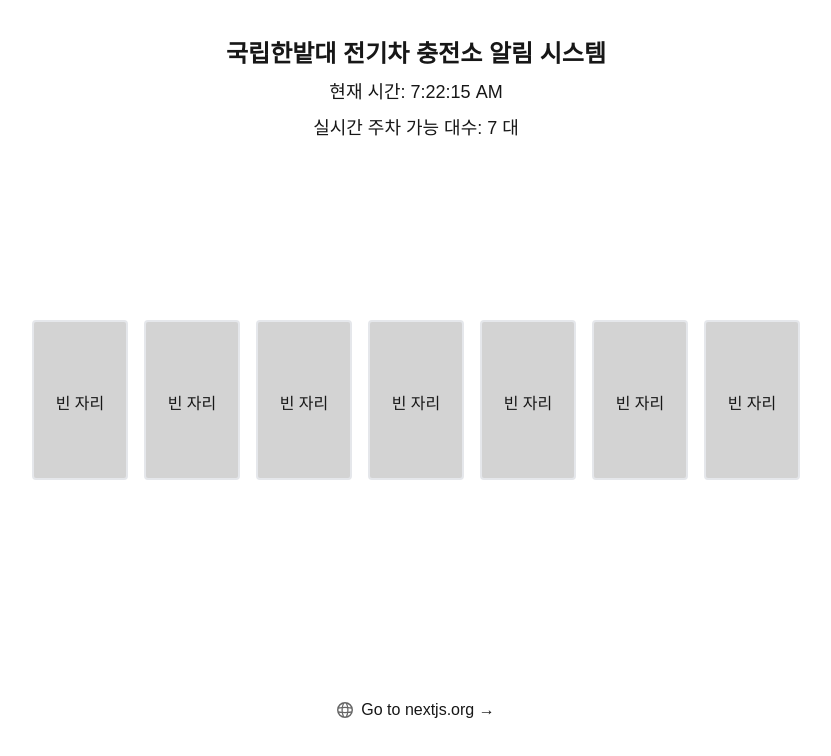
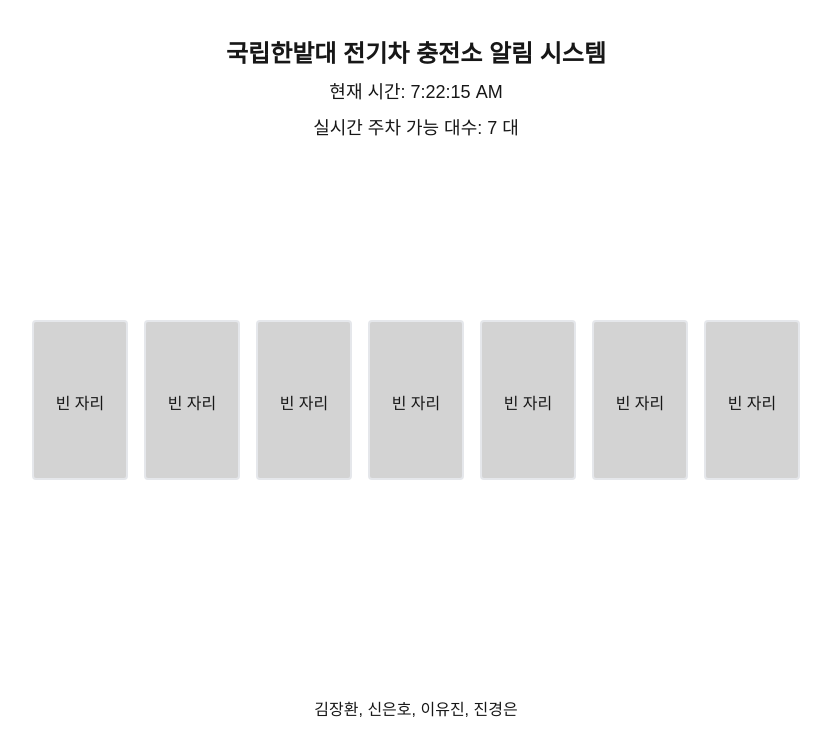
Before and after one commit to wodeyuzhou/evcharge-status, a Next.js app: page / in a window 1280 px wide. Shown: the top 756 px of the page, without its empty margins (224-1055 px from the left). Built offline with nearby package versions, Linux system fonts and the light colour scheme; no server answers.

Commit message:
fix code

```diff
--- a/app/api/update-parking-data.ts
+++ /dev/null
@@ -1,19 +0,0 @@
-import { NextRequest, NextResponse } from 'next/server';
-
-let parkingData = {
-  availableSpots: 0,
-  parkingTimes: []
-};
-
-export async function POST(req: NextRequest) {
-  const { available_spots, parking_times } = await req.json();
-  parkingData = {
-    availableSpots: available_spots,
-    parkingTimes: parking_times
-  };
-  return NextResponse.json({ message: 'Data updated successfully' });
-}
-
-export async function GET() {
-  return NextResponse.json(parkingData);
-}
--- a/app/page.tsx
+++ b/app/page.tsx
@@ -4,14 +4,15 @@ import { useEffect, useState } from "react";
 import Image from "next/image";
 
 type ParkingData = {
+  availableSpots: number;
   parkingTimes: string[];
 };
 
 export default function EVChargingStation() {
   const [parkingData, setParkingData] = useState<ParkingData>({
+    availableSpots: 7,
     parkingTimes: Array(7).fill(""), // 주차 가능 자리 7개
   });
-  const [availableSpots, setAvailableSpots] = useState(7);
   const [currentTime, setCurrentTime] = useState("");
 
   // 주차 데이터 업데이트
@@ -25,7 +26,7 @@ export default function EVChargingStation() {
 
           // 빈 자리 개수를 계산하여 availableSpots 업데이트
           const emptySpots = data.parkingTimes.filter((time: string) => time === "").length;
-          setAvailableSpots(emptySpots);
+          setParkingData((prevData) => ({ ...prevData, availableSpots: emptySpots }));
         }
       } catch (error) {
         console.error("Failed to fetch parking data:", error);
@@ -52,7 +53,7 @@ export default function EVChargingStation() {
       <header className="text-center">
         <h1 className="text-2xl font-bold">국립한밭대 전기차 충전소 알림 시스템</h1>
         <p className="text-lg mt-2">현재 시간: {currentTime}</p>
-        <p className="text-lg mt-2">실시간 주차 가능 대수: {availableSpots} 대</p>
+        <p className="text-lg mt-2">실시간 주차 가능 대수: {parkingData.availableSpots} 대</p>
       </header>
 
       <main className="flex flex-col gap-8 items-center">
@@ -78,20 +79,8 @@ export default function EVChargingStation() {
       </main>
 
       <footer className="flex gap-6 items-center justify-center">
-        <a
-          className="flex items-center gap-2 hover:underline hover:underline-offset-4"
-          href="https://nextjs.org"
-          target="_blank"
-          rel="noopener noreferrer"
-        >
-          <Image
-            aria-hidden="true"
-            src="/globe.svg"
-            alt="Globe icon"
-            width={16}
-            height={16}
-          />
-          Go to nextjs.org →
+        <a>
+          김장환, 신은호, 이유진, 진경은
         </a>
       </footer>
 
--- /dev/null
+++ b/pages/api/update-parking-data.ts
@@ -0,0 +1,21 @@
+import type { NextApiRequest, NextApiResponse } from 'next';
+
+let parkingData = {
+  availableSpots: 0,
+  parkingTimes: Array(7).fill(""), // 초기 주차 자리 배열 (빈 자리로 초기화)
+};
+
+export default function handler(req: NextApiRequest, res: NextApiResponse) {
+  if (req.method === 'POST') {
+    const { available_spots, parking_times } = req.body;
+    parkingData = {
+      availableSpots: available_spots,
+      parkingTimes: parking_times,
+    };
+    res.status(200).json({ message: 'Data updated successfully' });
+  } else if (req.method === 'GET') {
+    res.status(200).json(parkingData);
+  } else {
+    res.status(405).json({ message: 'Method not allowed' });
+  }
+}
```
